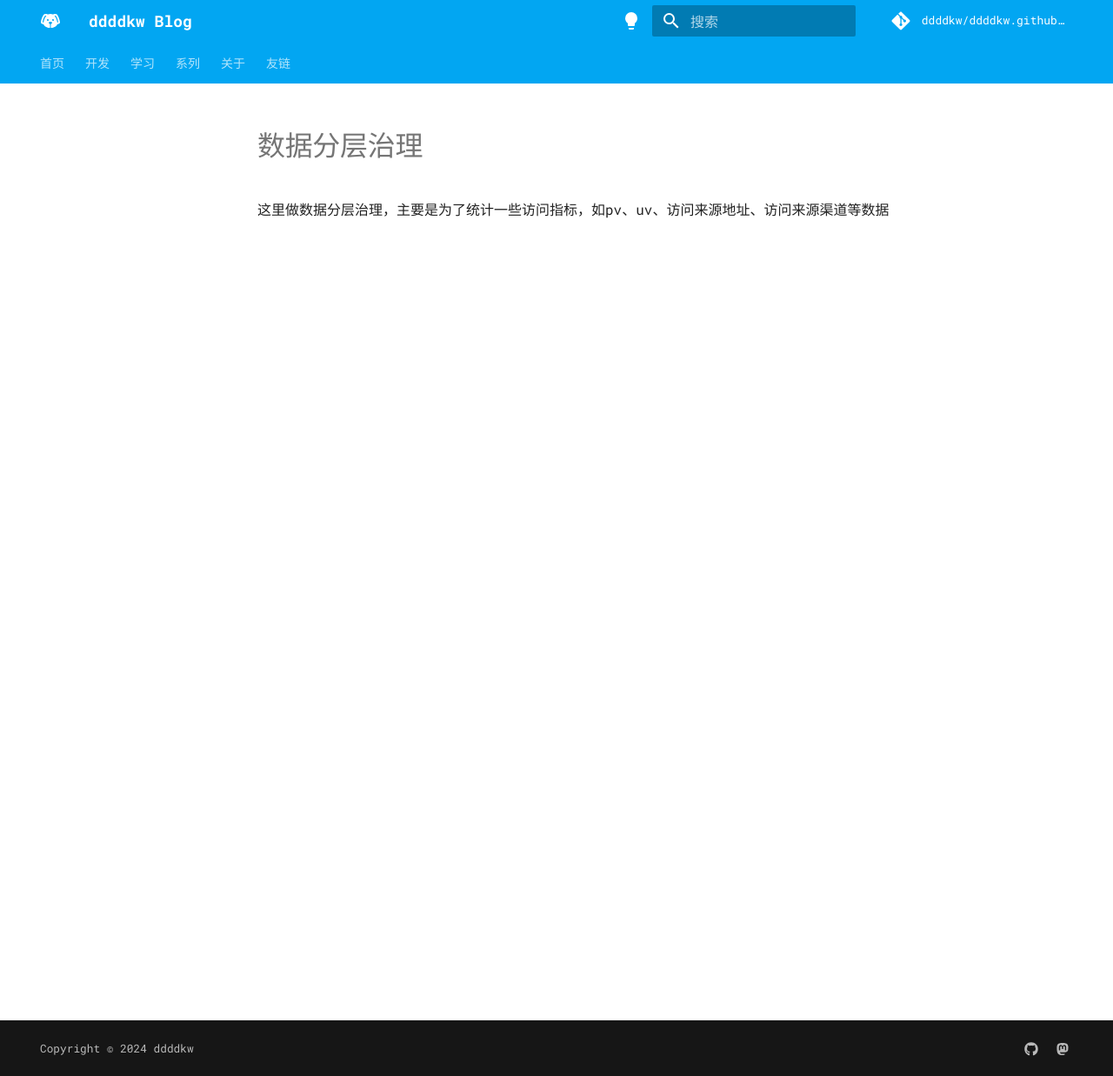
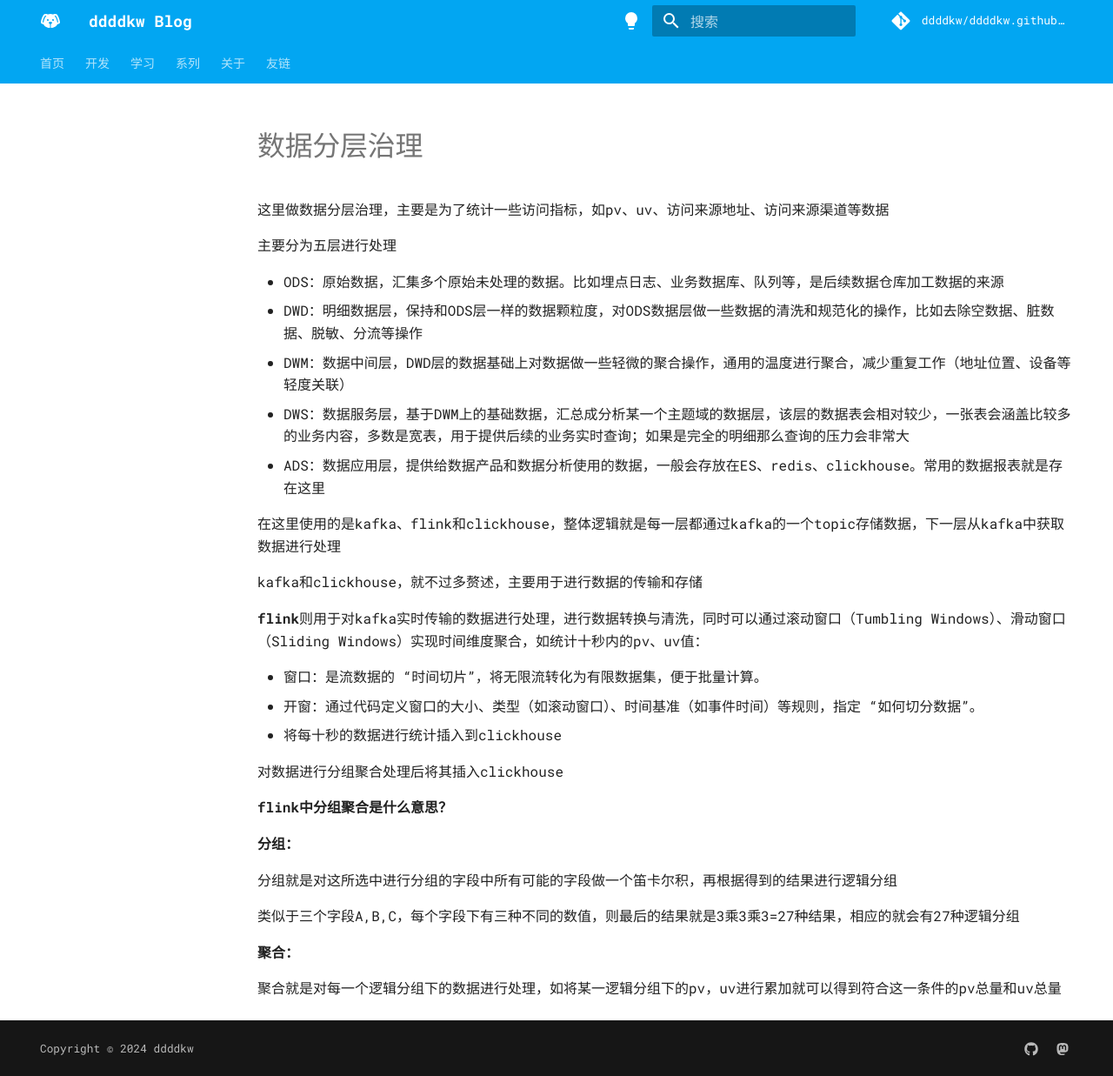
Before and after one commit to ddddkw/ddddkw.github.io, an MkDocs documentation site: the page built from docs/products/shortLink/9.md, in a window 1280 px wide and 1237 px high. Shown: the whole window at 87% size. Built offline with MkDocs 1.6.1 and Material for MkDocs 9.7.7, drawn with Linux system fonts in a browser that asks for light colours; comment, search, counter and statistics services are not loaded.

Commit message:
短链平台相关文章-数据治理

```diff
--- a/docs/products/shortLink/9.md
+++ b/docs/products/shortLink/9.md
@@ -1,2 +1,34 @@
 # 数据分层治理
 这里做数据分层治理，主要是为了统计一些访问指标，如pv、uv、访问来源地址、访问来源渠道等数据
+
+主要分为五层进行处理
+
+- ODS：原始数据，汇集多个原始未处理的数据。比如埋点日志、业务数据库、队列等，是后续数据仓库加工数据的来源
+- DWD：明细数据层，保持和ODS层一样的数据颗粒度，对ODS数据层做一些数据的清洗和规范化的操作，比如去除空数据、脏数据、脱敏、分流等操作
+- DWM：数据中间层，DWD层的数据基础上对数据做一些轻微的聚合操作，通用的温度进行聚合，减少重复工作（地址位置、设备等轻度关联）
+- DWS：数据服务层，基于DWM上的基础数据，汇总成分析某一个主题域的数据层，该层的数据表会相对较少，一张表会涵盖比较多的业务内容，多数是宽表，用于提供后续的业务实时查询；如果是完全的明细那么查询的压力会非常大
+- ADS：数据应用层，提供给数据产品和数据分析使用的数据，一般会存放在ES、redis、clickhouse。常用的数据报表就是存在这里
+
+在这里使用的是kafka、flink和clickhouse，整体逻辑就是每一层都通过kafka的一个topic存储数据，下一层从kafka中获取数据进行处理
+
+kafka和clickhouse，就不过多赘述，主要用于进行数据的传输和存储
+
+**flink**则用于对kafka实时传输的数据进行处理，进行数据转换与清洗，同时可以通过滚动窗口（Tumbling Windows）、滑动窗口（Sliding Windows）实现时间维度聚合，如统计十秒内的pv、uv值：
+
+  * 窗口：是流数据的 “时间切片”，将无限流转化为有限数据集，便于批量计算。
+  * 开窗：通过代码定义窗口的大小、类型（如滚动窗口）、时间基准（如事件时间）等规则，指定 “如何切分数据”。
+  * 将每十秒的数据进行统计插入到clickhouse
+
+对数据进行分组聚合处理后将其插入clickhouse
+
+**flink中分组聚合是什么意思？**
+
+**分组：**
+
+分组就是对这所选中进行分组的字段中所有可能的字段做一个笛卡尔积，再根据得到的结果进行逻辑分组
+
+类似于三个字段A,B,C，每个字段下有三种不同的数值，则最后的结果就是3乘3乘3=27种结果，相应的就会有27种逻辑分组
+
+**聚合：**
+
+聚合就是对每一个逻辑分组下的数据进行处理，如将某一逻辑分组下的pv，uv进行累加就可以得到符合这一条件的pv总量和uv总量
```
